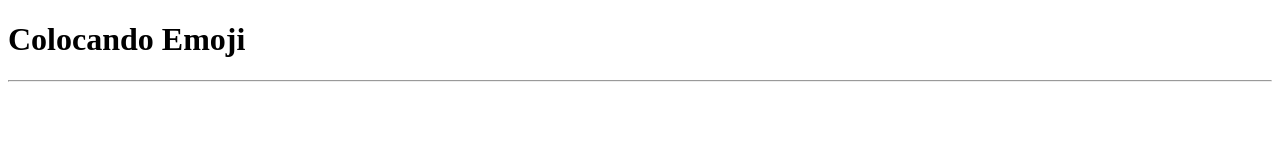
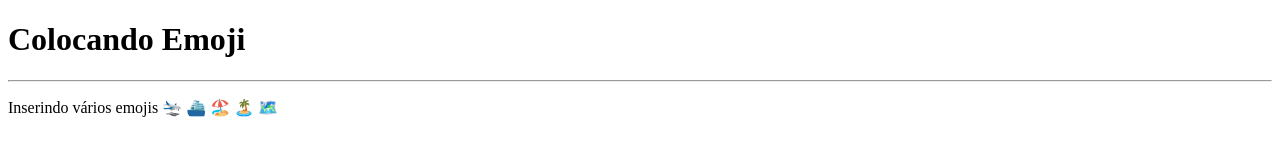
Before and after one commit to mateusadada/html5-css3-modulo1-cursoemvideo, a plain HTML site: page html-css/exercises/exercise_005/index.html in a window 1280 px wide. Drawn offline with Linux system fonts and the light colour scheme.

Commit message:
Ex 005 - Update index.html
Added a lot of emojis

```diff
--- a/html-css/exercises/exercise_005/index.html
+++ b/html-css/exercises/exercise_005/index.html
@@ -10,5 +10,7 @@
 
 <body>
     <h1>Colocando Emoji</h1><hr>
+
+    <p>Inserindo vários emojis &#x1F6EC &#x26F4&#xFE0F &#x1F3D6&#xFE0F &#x1F3DD&#xFE0F &#x1F5FA&#xFE0F</p>
 </body>
 </html>
```
